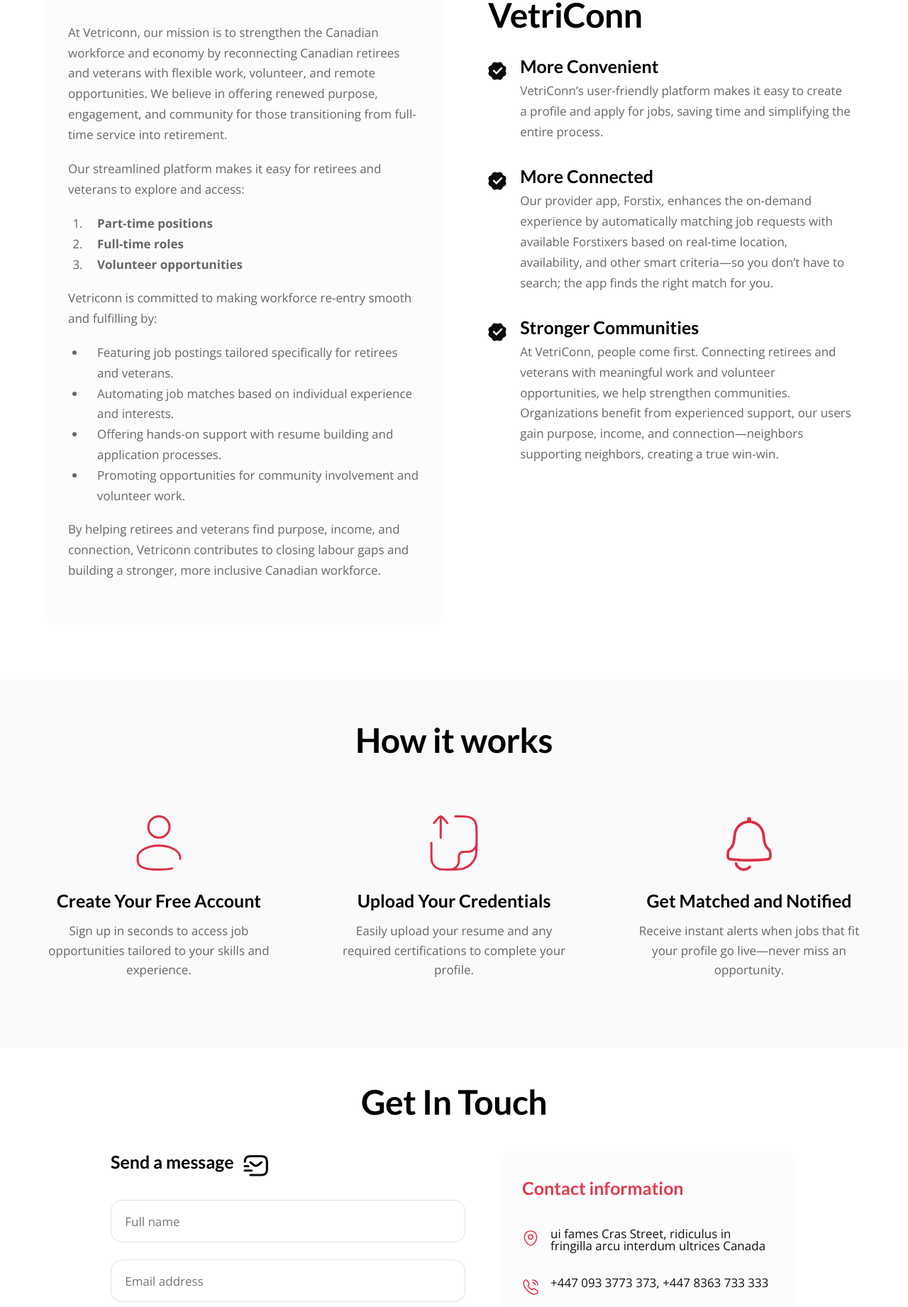
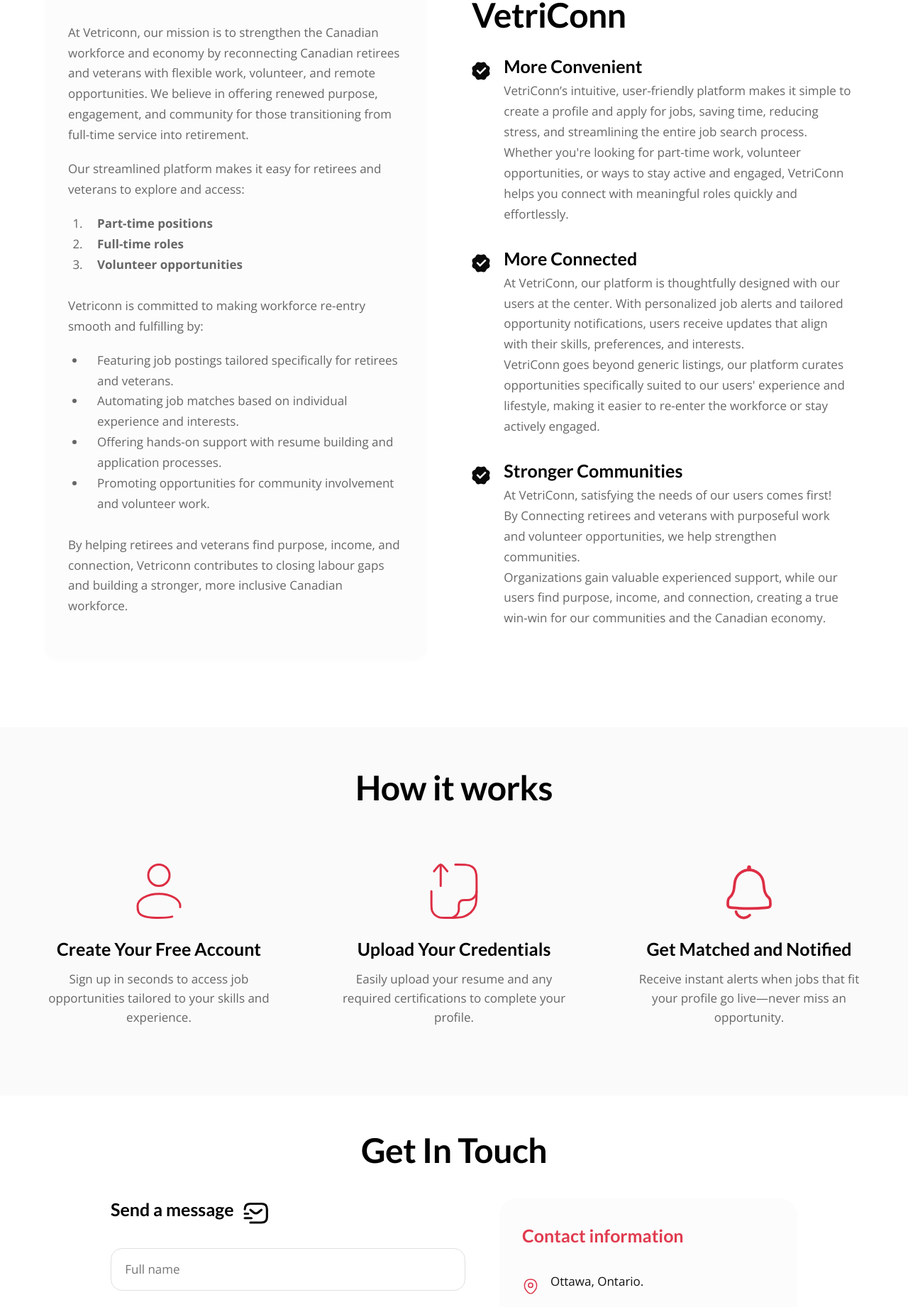
Before and after one commit to AdioleDivine/VetriConn-FrontEnd, a Next.js app: page / in a window 1280 px wide. Shown: the part 875-2717 px from the top of the page at 71% size. Built offline with nearby package versions, Linux system fonts and the light colour scheme.

Commit message:
motto, about and contact text updated

```diff
--- a/components/pages/home/AboutSection/index.tsx
+++ b/components/pages/home/AboutSection/index.tsx
@@ -1,33 +1,64 @@
 import React from "react";
 import styles from "./index.module.scss";
+
+const aboutContent = [
+  {
+    type: "paragraph",
+    text: "At Vetriconn, our mission is to strengthen the Canadian workforce and economy by reconnecting Canadian retirees and veterans with flexible work, volunteer, and remote opportunities. We believe in offering renewed purpose, engagement, and community for those transitioning from full-time service into retirement.",
+  },
+  {
+    type: "paragraph",
+    text: "Our streamlined platform makes it easy for retirees and veterans to explore and access:",
+  },
+  {
+    type: "list",
+    ordered: true,
+    items: ["Part-time positions", "Full-time roles", "Volunteer opportunities"],
+  },
+  {
+    type: "paragraph",
+    text: "Vetriconn is committed to making workforce re-entry smooth and fulfilling by:",
+  },
+  {
+    type: "list",
+    ordered: false,
+    items: [
+      "Featuring job postings tailored specifically for retirees and veterans.",
+      "Automating job matches based on individual experience and interests.",
+      "Offering hands-on support with resume building and application processes.",
+      "Promoting opportunities for community involvement and volunteer work.",
+    ],
+  },
+  {
+    type: "paragraph",
+    text: "By helping retirees and veterans find purpose, income, and connection, Vetriconn contributes to closing labour gaps and building a stronger, more inclusive Canadian workforce.",
+  },
+];
+
 
 export const AboutSection = () => (
   <div className={styles.aboutContainer}>
     <h1>About VetriConn</h1>
-    <p>
-      At Vetriconn, our mission is to strengthen the Canadian workforce and economy by reconnecting Canadian retirees and veterans with flexible work, volunteer, and remote opportunities. We believe in offering renewed purpose, engagement, and community for those transitioning from full-time service into retirement.
-    </p>
-    <p>
-      Our streamlined platform makes it easy for retirees and veterans to explore and access:
-    </p>
-    <ol>
-      <li><strong>Part-time positions</strong></li>
-      <li><strong>Full-time roles</strong></li>
-      <li><strong>Volunteer opportunities</strong></li>
-    </ol>
-    <br />
-    <p>
-      Vetriconn is committed to making workforce re-entry smooth and fulfilling by:
-    </p>
-    <ul>
-      <li>Featuring job postings tailored specifically for retirees and veterans.</li>
-      <li>Automating job matches based on individual experience and interests.</li>
-      <li>Offering hands-on support with resume building and application processes.</li>
-      <li>Promoting opportunities for community involvement and volunteer work.</li>
-    </ul>
-    <br />
-    <p>
-      By helping retirees and veterans find purpose, income, and connection, Vetriconn contributes to closing labour gaps and building a stronger, more inclusive Canadian workforce.
-    </p>
+    {aboutContent.map((block, index) => {
+      if (block.type === "paragraph") {
+        return <p key={index}>{block.text}</p>;
+      }
+
+      if (block.type === "list") {
+        const ListTag = block.ordered ? "ol" : "ul";
+        return (
+          <ListTag key={index}>
+            {block.items?.map((item, i) => (
+              <li key={i}>
+                {block.ordered ? <strong>{item}</strong> : item}
+              </li>
+            ))}
+            <br/>
+          </ListTag>
+        );
+      }
+
+      return null;
+    })}
   </div>
 );
--- a/components/pages/home/ContactSection/index.tsx
+++ b/components/pages/home/ContactSection/index.tsx
@@ -40,21 +40,20 @@
             <LocationIcon />
           </span>
           <span>
-            ui fames Cras Street, ridiculus in fringilla arcu interdum ultrices
-            Canada
+            Ottawa, Ontario.
           </span>
         </div>
         <div className={styles.infoItem}>
           <span className={styles.infoIcon}>
             <CallCallingIcon />
           </span>
-          <span>+447 093 3773 373, +447 8363 733 333</span>
+          <span>English - 1(647)-889-9542 <br/><br/> French - 1(613)-501-9162</span>
         </div>
         <div className={styles.infoItem}>
           <span className={styles.infoIcon}>
             <SmsIcon />
           </span>
-          <span>forstix@gmail.com</span>
+          <span>vetriconn.inc@gmail.com</span>
         </div>
         <div className={styles.socials}>
           <a href="#" aria-label="Facebook">
--- a/components/pages/home/HowItWorksSection/index.tsx
+++ b/components/pages/home/HowItWorksSection/index.tsx
@@ -5,17 +5,17 @@
   {
     title: "More Convenient",
     description:
-      "VetriConn’s user-friendly platform makes it easy to create a profile and apply for jobs, saving time and simplifying the entire process.",
+      "VetriConn’s intuitive, user-friendly platform makes it simple to create a profile and apply for jobs, saving time, reducing stress, and streamlining the entire job search process. Whether you're looking for part-time work, volunteer opportunities, or ways to stay active and engaged, VetriConn helps you connect with meaningful roles quickly and effortlessly.",
   },
   {
     title: "More Connected",
     description:
-      "Our provider app, Forstix, enhances the on-demand experience by automatically matching job requests with available Forstixers based on real-time location, availability, and other smart criteria—so you don’t have to search; the app finds the right match for you.",
+      "At VetriConn, our platform is thoughtfully designed with our users at the center. With personalized job alerts and tailored opportunity notifications, users receive updates that align with their skills, preferences, and interests. \n VetriConn goes beyond generic listings, our platform curates opportunities specifically suited to our users' experience and lifestyle, making it easier to re-enter the workforce or stay actively engaged.",
   },
   {
     title: "Stronger Communities",
     description:
-      "At VetriConn, people come first. Connecting retirees and veterans with meaningful work and volunteer opportunities, we help strengthen communities. Organizations benefit from experienced support, our users gain purpose, income, and connection—neighbors supporting neighbors, creating a true win-win.",
+      "At VetriConn, satisfying the needs of our users comes first! \n By Connecting retirees and veterans with purposeful work and volunteer opportunities, we help strengthen communities. \n Organizations gain valuable experienced support, while our users find purpose, income, and connection, creating a true win-win for our communities and the Canadian economy."
   },
 ];
 
@@ -27,7 +27,14 @@
        <span className={styles.icon}><CircleCheckIcon /></span>
         <div>
           <strong>{benefit.title}</strong>
-          <p>{benefit.description}</p>
+          <p>
+            {benefit.description.split('\n').map((line, i) => (
+              <span key={i}>
+                {line}
+                <br/>
+              </span>
+            ))}
+          </p>
         </div>
       </div>
     ))}
--- a/components/ui/Footer/index.module.scss
+++ b/components/ui/Footer/index.module.scss
@@ -42,7 +42,7 @@
   color: vars.$text-color;
   font-size: 15px;
   margin: 0 0 1.5rem 0;
-  max-width: 400px;
+  max-width: 350px;
 }
 
 .linksSection {
--- a/components/ui/Footer/index.tsx
+++ b/components/ui/Footer/index.tsx
@@ -13,8 +13,7 @@
             <Logo className={styles.logo} />
           </div>
           <p className={styles.description}>
-            &quot;Lorem ipsum dolor sit amet, consectetur adipiscing elit, sed
-            do eiusmod tempor incididunt ut labore et dolore magna aliqua.&quot;
+            &quot;Reconnecting retirees and veterans through purposeful work.&quot;
           </p>
         </div>
         <div className={styles.linksSection}>
```
